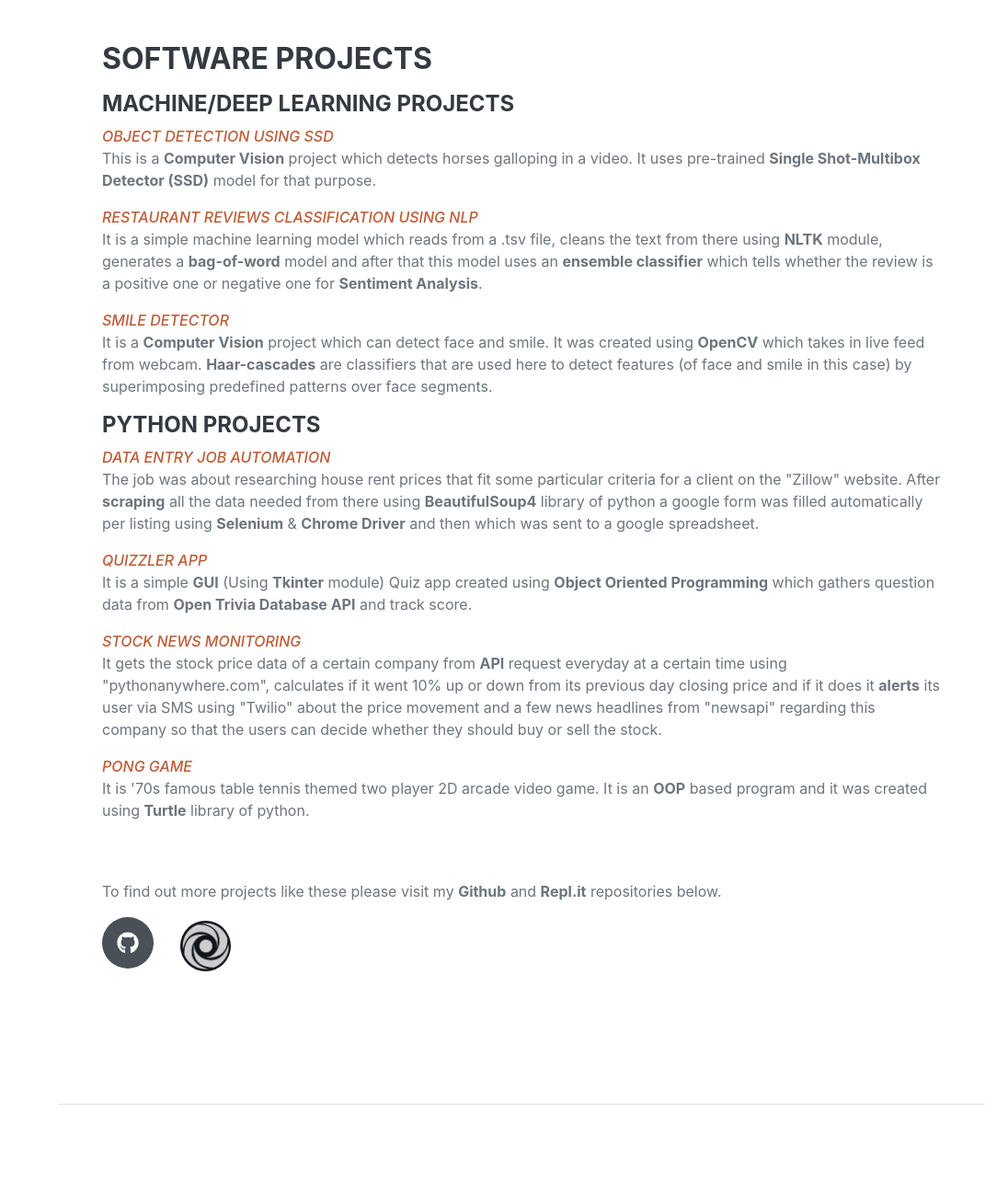
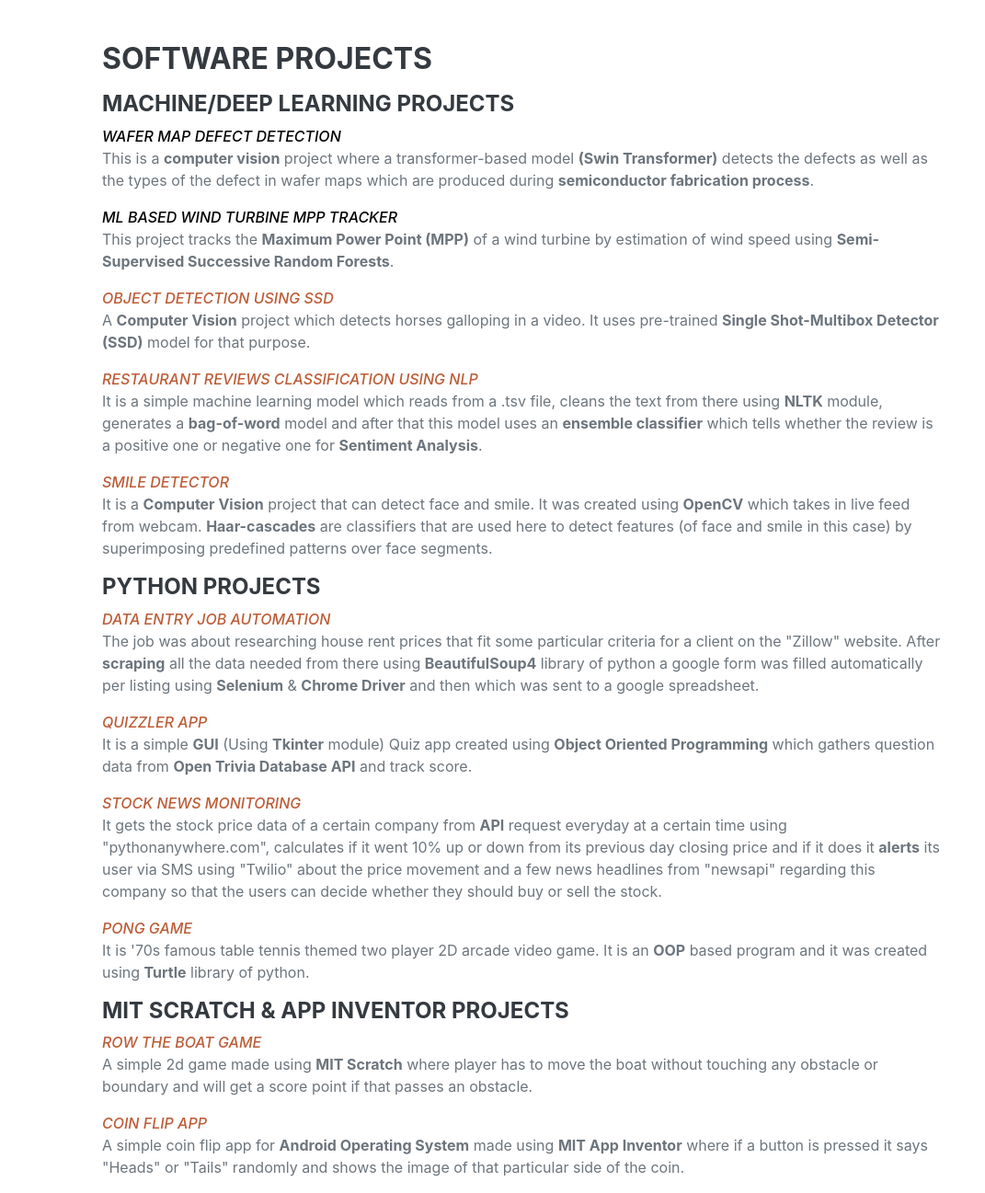
Before and after one commit to ErfanDipto/ErfanDipto.github.io, a plain HTML site: page index.html in a window 1280 px wide. Shown: the part 3543-4840 px from the top of the page at 92% size, without its empty margins (209-1280 px from the left). Drawn offline with nearby package versions, Linux system fonts and the light colour scheme; a web font is replaced by a local one.

Commit message:
Changes in projets and resume

```diff
--- a/index.html
+++ b/index.html
@@ -184,12 +184,16 @@
                         <div class="flex-grow-1 mb-2">
                             <h3 class="mb-3">Software Projects</h3>
                             <h4 class="mb-2">Machine/Deep Learning Projects</h4>
+                            <div class="subheading">Wafer Map Defect Detection</div>
+                            <p>This is a <strong>computer vision</strong> project where a transformer-based model <strong>(Swin Transformer)</strong> detects the defects as well as the types of the defect in wafer maps which are produced during <strong>semiconductor fabrication process</strong>.</p>
+                            <div class="subheading">ML Based Wind Turbine MPP Tracker</div>
+                            <p>This project tracks the <strong>Maximum Power Point (MPP)</strong> of a wind turbine by estimation of wind speed using <strong>Semi-Supervised Successive Random Forests</strong>.</p>
                             <div class="subheading"><a href="https://github.com/ErfanDipto/Object_detection_using_SSD/tree/master" rel="noopener noreferrer" target="_blank">Object Detection Using SSD</a></div>
-                            <p>This is a <strong>Computer Vision</strong> project which detects horses galloping in a video. It uses pre-trained <strong>Single Shot-Multibox Detector (SSD)</strong> model for that purpose.</p>
+                            <p>A <strong>Computer Vision</strong> project which detects horses galloping in a video. It uses pre-trained <strong>Single Shot-Multibox Detector (SSD)</strong> model for that purpose.</p>
                             <div class="subheading"><a href="https://github.com/ErfanDipto/ML_DL_projects/tree/master/Restaurant%20Reviews%20Classifier" rel="noopener noreferrer" target="_blank">Restaurant Reviews Classification using NLP</a></div>
                             <p>It is a simple machine learning model which reads from a .tsv file, cleans the text from there using <strong>NLTK</strong> module, generates a <strong>bag-of-word</strong> model and after that this model uses an <strong>ensemble classifier</strong> which tells whether the review is a positive one or negative one for <strong>Sentiment Analysis</strong>.</p>
                             <div class="subheading"><a href="https://github.com/ErfanDipto/Python_Projects/tree/master/Smile%20Recogniser" rel="noopener noreferrer" target="_blank">Smile Detector</a></div>
-                            <p>It is a <strong>Computer Vision</strong> project which can detect face and smile. It was created using <strong>OpenCV</strong> which takes in live feed from webcam.  <strong>Haar-cascades</strong> are classifiers that are used here to detect features (of face and smile in this case) by superimposing predefined patterns over face segments.</p>
+                            <p>It is a <strong>Computer Vision</strong> project that can detect face and smile. It was created using <strong>OpenCV</strong> which takes in live feed from webcam.  <strong>Haar-cascades</strong> are classifiers that are used here to detect features (of face and smile in this case) by superimposing predefined patterns over face segments.</p>
                             <h4 class="mb-2">Python Projects</h4>
                             <div class="subheading"><a href="https://github.com/ErfanDipto/Python_Projects/tree/master/Data%20Entry%20Job%20Automation%20(Rent%20Research)" rel="noopener noreferrer" target="_blank">Data Entry Job Automation</a></div>
                             <p>The job was about researching house rent prices that fit some particular criteria for a client on the "Zillow" website. After <strong>scraping</strong> all the data needed from there using <strong>BeautifulSoup4</strong> library of python a google form was filled automatically per listing using <strong>Selenium</strong> & <strong>Chrome Driver</strong> and then which was sent to a google spreadsheet.</p>
@@ -199,6 +203,12 @@
                             <p>It gets the stock price data of a certain company from <strong>API</strong> request everyday at a certain time using "pythonanywhere.com", calculates if it went 10% up or down from its previous day closing price and if it does it <strong>alerts</strong> its user via SMS using "Twilio" about the price movement and a few news headlines from "newsapi" regarding this company so that the users can decide whether they should buy or sell the stock.</p>
                             <div class="subheading"><a href="https://github.com/ErfanDipto/Python_Projects/tree/master/Pong%20Game" rel="noopener noreferrer" target="_blank">Pong Game</a></div>
                             <p>It is '70s famous table tennis themed two player 2D arcade video game. It is an <strong>OOP</strong> based program and it was created using <strong>Turtle</strong> library of python.</p>
+
+                            <h4 class="mb-2">MIT Scratch & App Inventor Projects</h4>
+                            <div class="subheading"><a href="https://scratch.mit.edu/projects/676089655" rel="noopener noreferrer" target="_blank">Row the Boat Game</a></div>
+                            <p>A simple 2d game made using <strong>MIT Scratch</strong> where player has to move the boat without touching any obstacle or boundary and will get a score point if that passes an obstacle.</p>
+                            <div class="subheading"><a href="https://drive.google.com/file/d/1oUmRl4BLPJ4xkjGmoCrXev2oM2ZeXAaK/view?usp=sharing" rel="noopener noreferrer" target="_blank">Coin Flip App</a></div>
+                            <p>A simple coin flip app for <strong>Android Operating System</strong> made using <strong>MIT App Inventor</strong> where if a button is pressed it says "Heads" or "Tails" randomly and shows the image of that particular side of the coin.</p>
                             <br>
                             <br>
                             <p>To find out more projects like these please visit my <strong>Github</strong> and <strong>Repl.it</strong> repositories below.
@@ -207,10 +217,12 @@
                                 <a class="social-icon" href="https://github.com/ErfanDipto" rel="noopener noreferrer" target="_blank"><i class="fab fa-github"></i></a>
                                 <a class="" href="https://replit.com/@ErfanDipto" rel="noopener noreferrer" target="_blank"><img class="img-fluid img-profile rounded-circle mx-auto mb-2" src="assets/img/replit1.png" alt="Repl.it" width="55" height="55"/></a>
                             </div>
+
                             <!-- <br>
                             <h4 class="mb-2">Web Development Projects</h4>
                             <div class="subheading"><a href="https://github.com/ErfanDipto/Python_Projects/tree/master/Smile%20Recogniser" rel="noopener noreferrer" target="_blank">RoboFriends</a></div>
                             <p>RoboFriends is a <strong>React app</strong> that lets you search between different <strong>API</strong> generated robots by name. It's fully responsive and functional in different screen sizes.</p> -->
+
 
                         </div>
                     </div>
@@ -282,7 +294,7 @@
                     </ul>
                 </div>
             </section>
-            <a href="https://drive.google.com/file/d/1uXcYSZs9vBZhoDlDJrFnvKN3wqOIiKWK/view?usp=sharing" rel="noopener noreferrer" target="_blank" class="float myanchor" id="anchor_float"><i class="fa fas fa-user-graduate my-float"></i><span class="p-2" id="resume_text">Resume</span></a>
+            <a href="https://drive.google.com/file/d/1W3Fx5RMDsVTgkmoQcz54PBysdhq0OSAJ/view?usp=sharing" rel="noopener noreferrer" target="_blank" class="float myanchor" id="anchor_float"><i class="fa fas fa-user-graduate my-float"></i><span class="p-2" id="resume_text">Resume</span></a>
         </div>
 
         <!-- Bootstrap core JS-->
```
Also changed, not shown: 1 other file.
